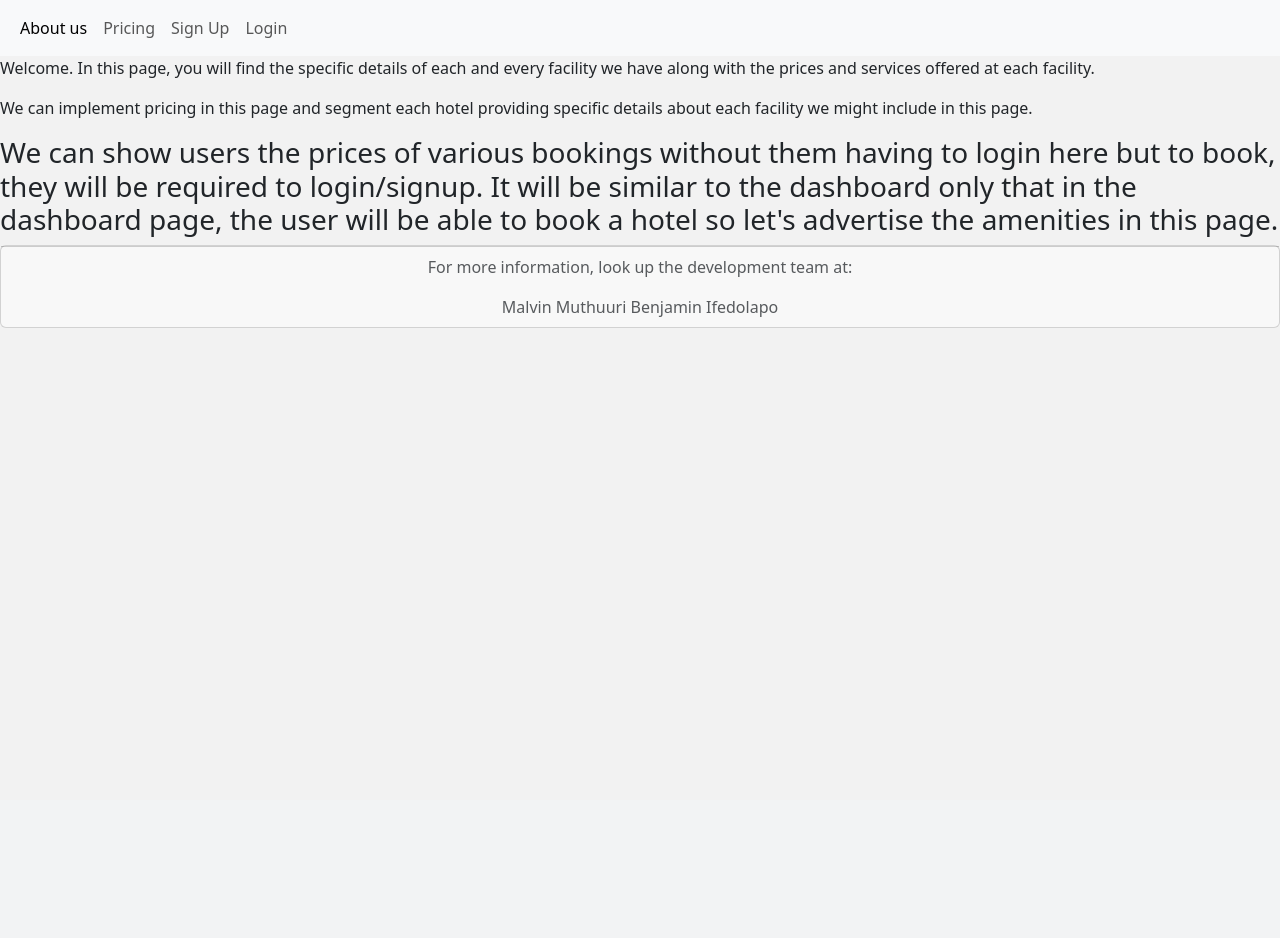
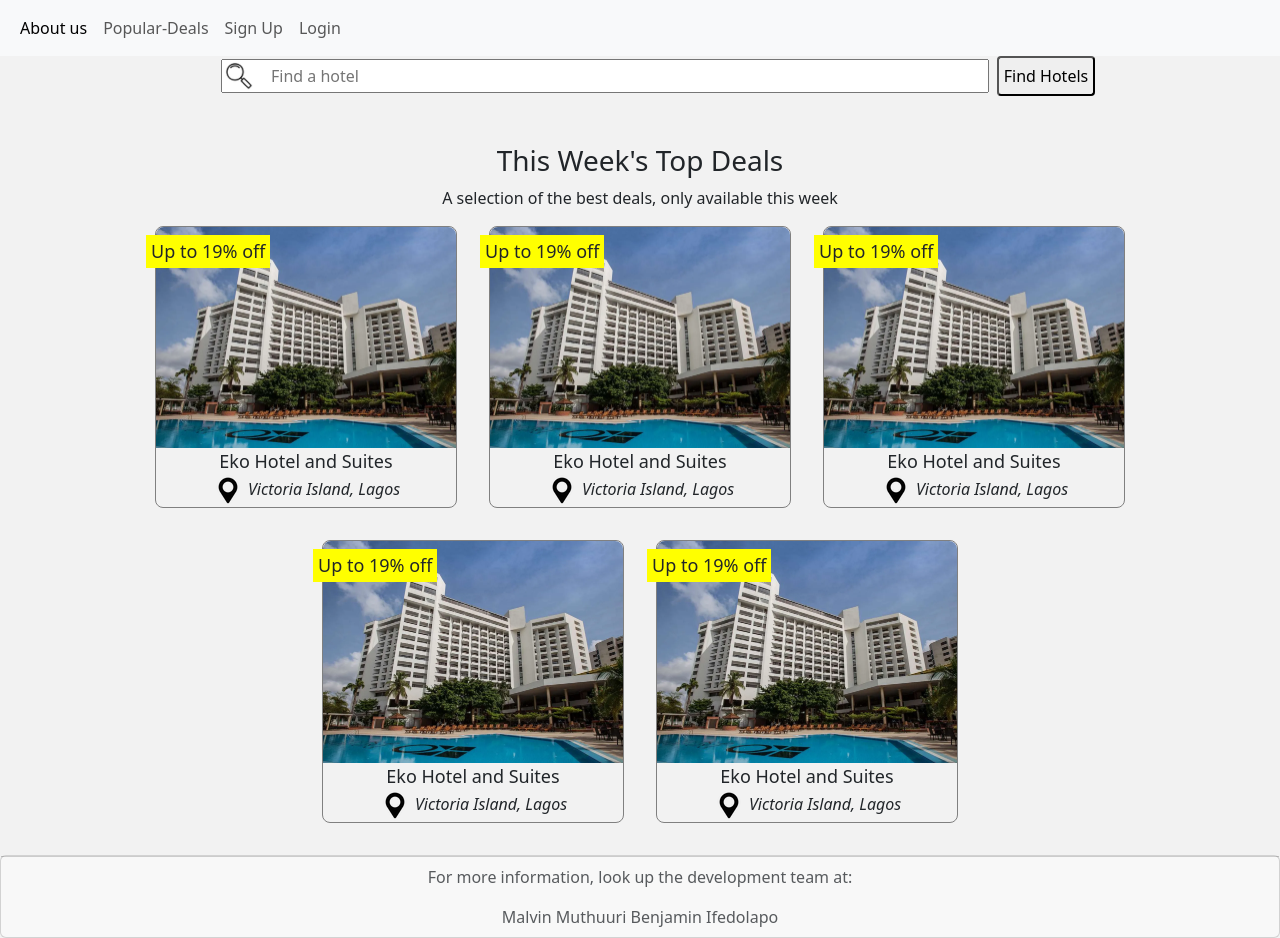
Before and after one commit to malvinmuthuuri47/portfolio_project, a Flask app: page /pricing in a window 1280 px wide. Before the commit the page ends 328 px from the top, so only its background shows below. Run offline with Flask 3, Linux system fonts and the light colour scheme.

Commit message:
frontend updates

```diff
--- a/HTML_intro/website/templates/Base.html
+++ b/HTML_intro/website/templates/Base.html
@@ -27,7 +27,7 @@
                 <a class="nav-link active" aria-current="page" href="{{ url_for('views.home') }}">About us</a>
               </li>
               <li class="nav-item">
-                <a class="nav-link" href="{{ url_for('views.pricing') }}">Pricing</a>
+                <a class="nav-link" href="{{ url_for('views.pricing') }}">Popular-Deals</a>
               </li>
               <li class="nav-item">
                 <a class="nav-link" href="{{ url_for('auth.signup') }}">Sign Up</a>
--- a/HTML_intro/website/templates/Pricing.html
+++ b/HTML_intro/website/templates/Pricing.html
@@ -3,7 +3,65 @@
 {% block title %} Pricing {% endblock %}
 
 {% block content %}
-<p>
+
+<form action="" class="search">
+    <img src="../static/search.png" alt="" class="search-icon">
+    <input type="text" name="" class="search-text" placeholder="Find a hotel">
+    <button class="search-btn">Find Hotels</button>
+</form>
+
+
+<!-- Top Deals -->
+
+<section class="top-deals-container">
+    <h3>This Week's Top Deals</h3>
+    <p>A selection of the best deals, only available this week</p>
+    <div class="top-deals">
+        <a href="" class="top-deal">
+            <img src="../static/images/Eko-Hotel.webp" alt="">
+            <div class="percentage-off">Up to 19% off</div>
+            <div class="top-deal-name">Eko Hotel and Suites</div>
+            <div class="location"><img src="../static/location.png" alt=""> Victoria Island, Lagos</div>
+        </a>
+        <a href="" class="top-deal">
+            <img src="../static/images/Eko-Hotel.webp" alt="">
+            <div class="percentage-off">Up to 19% off</div>
+            <div class="top-deal-name">Eko Hotel and Suites</div>
+            <div class="location"><img src="../static/location.png" alt=""> Victoria Island, Lagos</div>
+        </a>
+        <a href="" class="top-deal">
+            <img src="../static/images/Eko-Hotel.webp" alt="">
+            <div class="percentage-off">Up to 19% off</div>
+            <div class="top-deal-name">Eko Hotel and Suites</div>
+            <div class="location"><img src="../static/location.png" alt=""> Victoria Island, Lagos</div>
+        </a>
+        <a href="" class="top-deal">
+            <img src="../static/images/Eko-Hotel.webp" alt="">
+            <div class="percentage-off">Up to 19% off</div>
+            <div class="top-deal-name">Eko Hotel and Suites</div>
+            <div class="location"><img src="../static/location.png" alt=""> Victoria Island, Lagos</div>
+        </a>
+        <a href="" class="top-deal">
+            <img src="../static/images/Eko-Hotel.webp" alt="">
+            <div class="percentage-off">Up to 19% off</div>
+            <div class="top-deal-name">Eko Hotel and Suites</div>
+            <div class="location"><img src="../static/location.png" alt=""> Victoria Island, Lagos</div>
+        </a>
+
+
+
+    </div>
+</section>
+
+
+
+
+
+
+
+
+
+<!-- <p>
     Welcome. In this page, you will find the specific details of each and every facility we have along with the prices and services offered at each facility.
 </p>
 <p>
@@ -12,5 +70,5 @@
 <h3>
     We can show users the prices of various bookings without them having to login here but to book, they will be required to login/signup.
     It will be similar to the dashboard only that in the dashboard page, the user will be able to book a hotel so let's advertise the amenities in this page.
-</h3>
+</h3> -->
 {% endblock %}
```
Also changed, not shown: HTML_intro/website/templates/Dashboard.html (+30 -11 lines), HTML_intro/website/templates/Home.html (+4 -4 lines).
